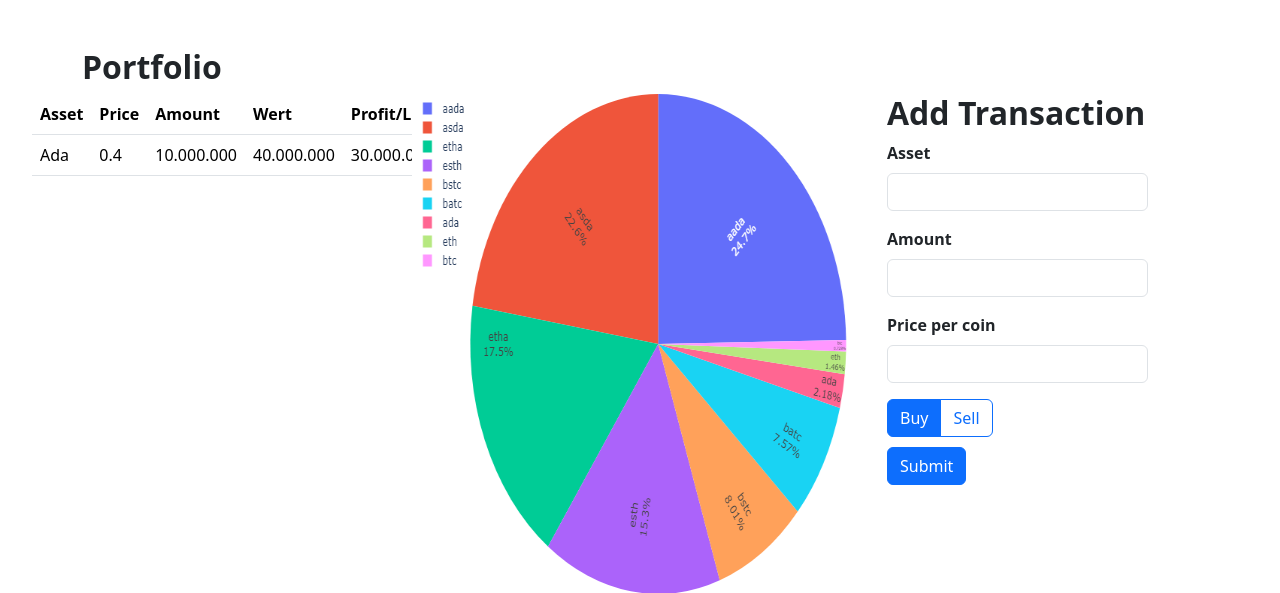
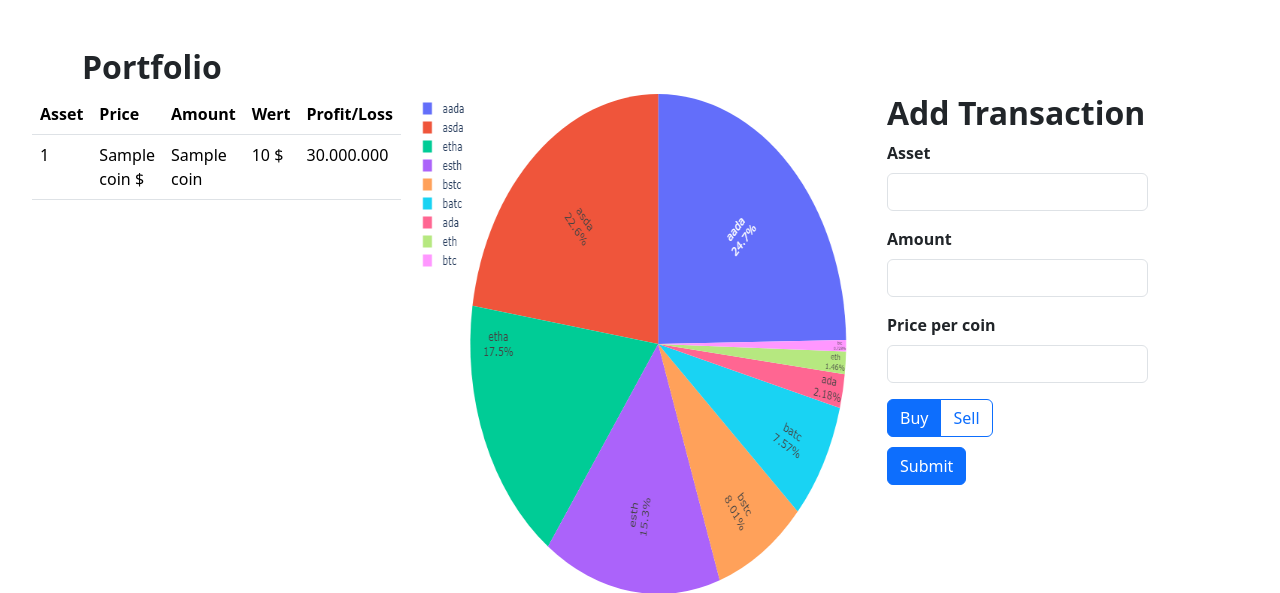
Before and after one commit to ZinedinZ/CryptoWorld, a Flask app: template templates/portfolio.html in a window 1280 px wide. Shown: the top 593 px of the page. Run offline with Flask 3, Linux system fonts and the light colour scheme; the template is opened without the code that fills it: most values are stand-ins (such as "Sample title", 1, 10 or a date in 2020); some libraries are stand-ins or nearby versions.

Commit message:
portfolio page edited

```diff
--- a/main.py
+++ b/main.py
@@ -5,7 +5,7 @@ from portfolio import Portfolio
 
 crypto = Cryptocurrency()
 log = Log_reg()
-portfolio = Portfolio()
+portf = Portfolio()
 
 app = Flask("__name__")
 app.config['SECRET_KEY'] = '1999'
@@ -85,7 +85,8 @@ def dynamic_page(subpath):
 @app.route("/myportfolio")
 def portfolio():
     Portfolio().pie_chart()
-    return render_template("portfolio.html")
+    user_portfolio = portf.user_portfolio(user_id)
+    return render_template("portfolio.html", data=user_portfolio)
 
 @app.route("/trade", methods=["POST"])
 def trade():
--- a/portfolio.py
+++ b/portfolio.py
@@ -1,7 +1,6 @@
 import psycopg2
 from cryptocurrency import Cryptocurrency
 import plotly.graph_objs as go
-import plotly.express as px
 import pandas as pd
 
 crypto = Cryptocurrency()
@@ -40,6 +39,32 @@ class Portfolio():
             self.conn.close()
             return "sve radi, malo sutra"
 
+    def user_portfolio(self, userid):
+        self.cur.execute(f"SELECT asset, amount, price FROM portfolio WHERE user_id = {userid}")
+        data = self.cur.fetchall()
+
+        convert_number = lambda x: int(x) if x == int(x) else float(x)
+        clear_data = [(row[0], convert_number(row[1]), convert_number(row[2])) for row in data]
+        print(clear_data)
+
+        #  query = sql.SQL("""
+        #     SELECT
+        #         currency,
+        #         SUM(CASE WHEN transaction_type = 'buy' THEN amount ELSE 0 END) -
+        #         SUM(CASE WHEN transaction_type = 'sell' THEN amount ELSE 0 END) AS total_amount,
+        #         SUM(CASE WHEN transaction_type = 'buy' THEN amount * price ELSE 0 END) /
+        #         NULLIF(SUM(CASE WHEN transaction_type = 'buy' THEN amount ELSE 0 END), 0) AS avg_buy_price
+        #     FROM
+        #         transactions
+        #     WHERE
+        #         user_id = %s
+        #     GROUP BY
+        #         currency;
+        # """)
+
+
+        return clear_data
+
     # Create pie chart for users portfolio
     def pie_chart(self):
         val = [30, 20, 10, 340, 240, 104, 310, 210, 110]
--- a/templates/portfolio.html
+++ b/templates/portfolio.html
@@ -21,13 +21,16 @@
                         </tr>
                     </thead>
                     <tbody>
-                        <tr>
-                            <td>Ada</td>
-                            <td>0.4</td>
-                            <td>10.000.000</td>
-                            <td>40.000.000</td>
-                            <td>30.000.000</td>
-                        </tr>
+                            {% for token in data %}
+                                <tr>
+                                <td>{{token[0]}}</td>
+                                <td>{{token[1]}} $</td>
+                                <td>{{token[2]}} </td>
+                                <td>{{"{:,}".format(token[1] * token[2])}} $</td>
+                                <td>30.000.000</td>
+                                </tr>
+                            {% endfor %}
+
                     </tbody>
                 </table>
             </div>
```
